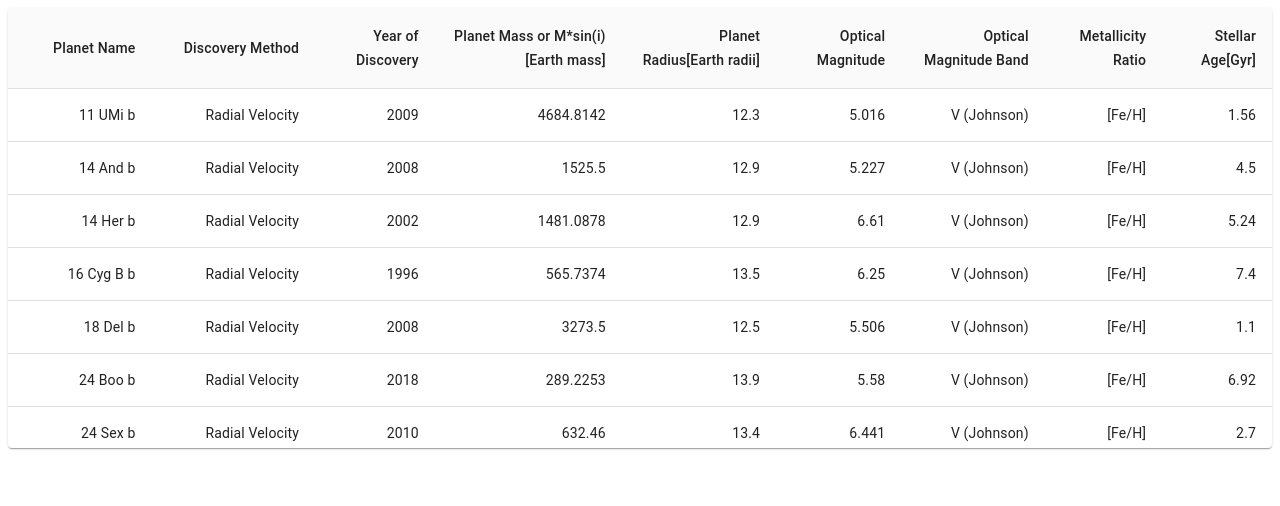
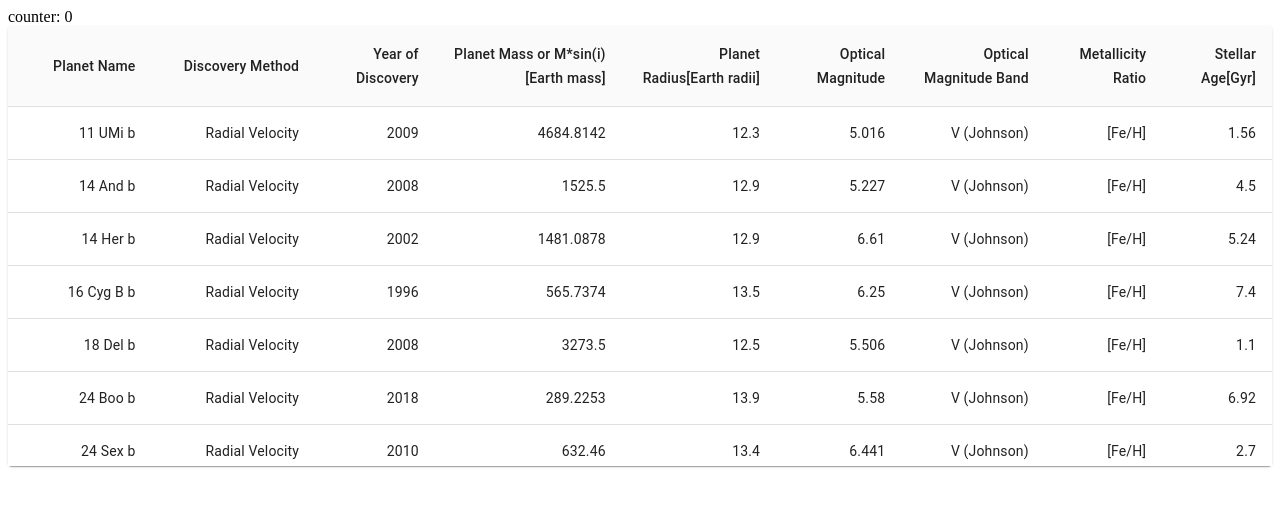
Before and after one commit to DzmitryCavi/data-grid, a React (Create React App) app: page / in a window 1280 px wide. Shown: the top 506 px of the page. Built offline with nearby package versions, Linux system fonts and the light colour scheme.

Commit message:
feat: select and delete rows

```diff
--- a/package.json
+++ b/package.json
@@ -10,7 +10,8 @@
     "react-dom": "^16.13.0",
     "react-redux": "^7.2.0",
     "react-scripts": "3.4.0",
-    "redux": "^4.0.5"
+    "redux": "^4.0.5",
+    "redux-devtools-extension": "^2.13.8"
   },
   "scripts": {
     "start": "react-scripts start",
--- a/src/App.js
+++ b/src/App.js
@@ -1,14 +1,19 @@
 import React from 'react';
 import DataTableContainer from './components/table/tableContainer';
+import ToolsContainer from './components/tools/toolsContainer';
 import { createStore } from 'redux';
 import { Provider } from 'react-redux';
 import rootReducer from './store/reducers';
 
-const store = createStore(rootReducer);
-console.log(store.getState())
+ const store = createStore(
+  rootReducer,
+  window.__REDUX_DEVTOOLS_EXTENSION__ && window.__REDUX_DEVTOOLS_EXTENSION__()
+ );
+
 function App() {
   return (
     <Provider store={store}>
+       <ToolsContainer />
        <DataTableContainer />
     </Provider>
   );
--- a/src/components/table/table.jsx
+++ b/src/components/table/table.jsx
@@ -7,6 +7,7 @@ import TableContainer from '@material-ui/core/TableContainer';
 import TableHead from '@material-ui/core/TableHead';
 import TableRow from '@material-ui/core/TableRow';
 import Paper from '@material-ui/core/Paper';
+import TableData from '../../data/planets';
 
 const useStyles = makeStyles({
   root: {
@@ -15,12 +16,39 @@ const useStyles = makeStyles({
   container: {
     maxHeight: 440,
   },
+  activeRow: {
+    background: 'red',
+    cursor: 'pointer'
+  },
+  unactiveRow: {
+    background: 'white',
+    cursor: 'pointer'
+  }
 });
 
 export default function DataTable(props) {
     const classes = useStyles();
     const { data } = props;
-    const dataHead = data.shift().data;
+
+    const tableHeadData = TableData.head;
+
+    const rowClickHandler = (id) => {
+      props.selectRow(data, id);
+      props.changeNumberOfSelectedRows(data);
+    }
+
+    const Row = () =>(
+      <TableBody>
+        {data.map(row => (
+          <TableRow key={row.id} className={row.selected ? classes.activeRow : classes.unactiveRow} onClick={() => {rowClickHandler(row.id)}}>
+            {
+              row.data.map((cell, index) =>  (<TableCell key={row.id + index} align="right">{cell}</TableCell>))
+            }
+          </TableRow>
+        ))}
+      </TableBody>
+    )
+
     return (
       <Paper className={classes.root}>
         <TableContainer className={classes.container}>
@@ -28,19 +56,11 @@ export default function DataTable(props) {
           <TableHead>
             <TableRow>
                 {
-                    dataHead.map(cell => (<TableCell key={cell}  align="right">{cell}</TableCell>))
+                  tableHeadData.map(cell => (<TableCell key={cell}  align="right">{cell}</TableCell>))
                 }
             </TableRow>
           </TableHead>
-          <TableBody>
-            {data.map(row => (
-              <TableRow key={row.id}>
-                {
-                  row.data.map((cell , index) =>  (<TableCell key={cell} align="right">{cell}</TableCell>))
-                }
-              </TableRow>
-            ))}
-          </TableBody>
+              <Row />
         </Table>
       </TableContainer>
       </Paper>
--- a/src/components/table/tableContainer.jsx
+++ b/src/components/table/tableContainer.jsx
@@ -2,23 +2,24 @@ import React from 'react';
 import { connect } from 'react-redux';
 import DataTable from './table';
 import { selectRow } from '../../store/table/actions'
+import { changeNumberOfSelectedRows } from '../../store/tools/actions'
 
 function DataTableContainer(props){
     return (
-        <DataTable data={props.data} selectRow={props.selectRow} sortings={props.sortings}/>
+        <DataTable data={props.data} selectRow={props.selectRow} sortings={props.sortings} changeNumberOfSelectedRows={props.changeNumberOfSelectedRows}/>
     )
 }
 
 const mapStateToProps = state => {
-    console.log(state)
     return {
         data: state.table.data,
         sortings: state.table.sortings
     };
   }
 
-// const mapDispatchToProps = () => {
-//     selectRow
-// }
+const mapDispatchToProps = {
+    selectRow,
+    changeNumberOfSelectedRows
+}
 
-export default connect(mapStateToProps)(DataTableContainer)
+export default connect(mapStateToProps, mapDispatchToProps)(DataTableContainer)
--- /dev/null
+++ b/src/components/tools/tools.jsx
@@ -0,0 +1,5 @@
+import React from 'react';
+
+export default function Tools(props){
+return (<div>counter: {props.rowsCounter}</div>)
+}
--- /dev/null
+++ b/src/components/tools/toolsContainer.jsx
@@ -0,0 +1,17 @@
+import React from 'react';
+import { connect } from 'react-redux';
+import Tools from './tools';
+
+function ToolsContainer(props){
+    return (
+        <Tools rowsCounter={props.rowsCounter} />
+    )
+}
+
+const mapStateToProps = state => {
+    return {
+        rowsCounter: state.tools.rowsCounter
+    };
+  }
+
+export default connect(mapStateToProps)(ToolsContainer)
--- a/src/store/reducers.js
+++ b/src/store/reducers.js
@@ -1,6 +1,8 @@
 import {combineReducers} from 'redux';
 import {tableReducer} from './table/reducers'
+import {toolsReducer} from './tools/reducers'
 
 export default combineReducers({
-    table: tableReducer
+    table: tableReducer,
+    tools: toolsReducer
 })
--- a/src/store/table/actions.js
+++ b/src/store/table/actions.js
@@ -11,11 +11,12 @@ export const changeSortColumn = data => (
 );
 
 
-export const selectRow = index => (
+export const selectRow = (data, id) => (
     {
         type: SELECT_ROW,
-        payload: {
-            index
-        }
+        payload: data.map(el => {
+                if(id === el.id && el.id !== 1){el.selected = !el.selected}
+                return el
+            })
     }
 )
--- a/src/store/table/reducers.js
+++ b/src/store/table/reducers.js
@@ -2,7 +2,7 @@ import { SORT_COLUMN, SELECT_ROW } from "./actions";
 import TableData from '../../data/planets';
 
 const defaultData = TableData.data.reduce((ac,el) =>
-    ac.concat([{id: el.shift(), active: false, data: el}]),
+    ac.concat([{id: el.shift(), selected: false, data: el}]),
     []
 );
 
--- /dev/null
+++ b/src/store/tools/actions.js
@@ -0,0 +1,16 @@
+export const CHANGE_NUMBER_OF_SELECTED_ROWS = 'CHANGE_NUMBER_OF_SELECTED_ROWS';
+export const DELETE_SELECTED_ROWS = 'DELETE_SELECTED_ROWS';
+
+export const changeNumberOfSelectedRows = data => (
+    {
+        type: CHANGE_NUMBER_OF_SELECTED_ROWS,
+        payload: data.reduce((ac,el)=> el.selected ? ac + 1 : ac, 0)
+    }
+);
+
+export const deleteSelectedRows = data => (
+    {
+        type: DELETE_SELECTED_ROWS,
+        payload: data
+    }
+)
--- /dev/null
+++ b/src/store/tools/reducers.js
@@ -0,0 +1,17 @@
+import { CHANGE_NUMBER_OF_SELECTED_ROWS } from "./actions";
+
+const defaultState = {
+    rowsCounter: 0
+};
+
+export const toolsReducer = (state = defaultState, action) => {
+    switch (action.type)
+    {
+        case CHANGE_NUMBER_OF_SELECTED_ROWS:
+            return {
+                ...state,
+                rowsCounter: action.payload
+            }
+    }
+    return state;
+}
```
Also changed, not shown: src/data/planets.json, 1 other file (tests, documents, lock files or other folders).
